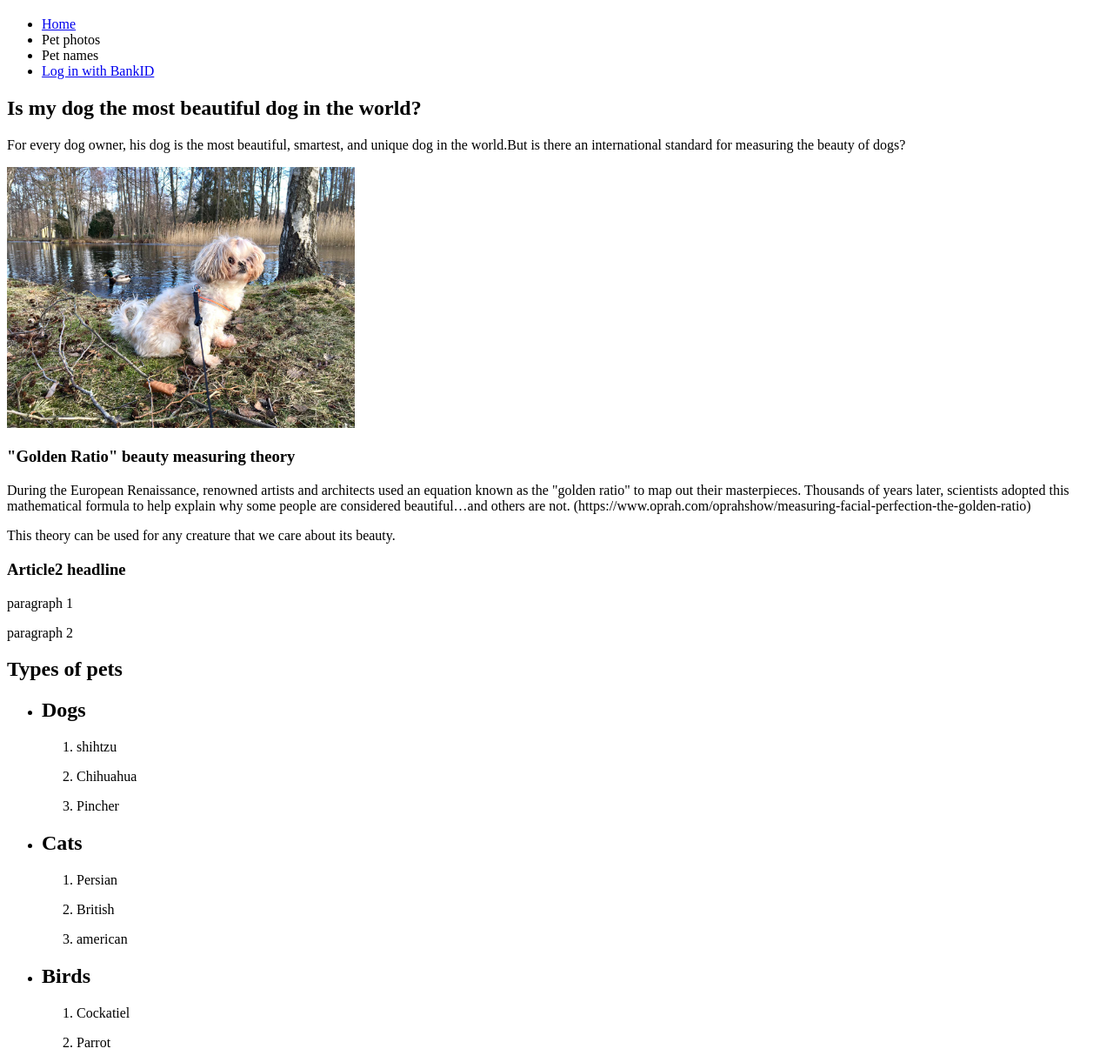
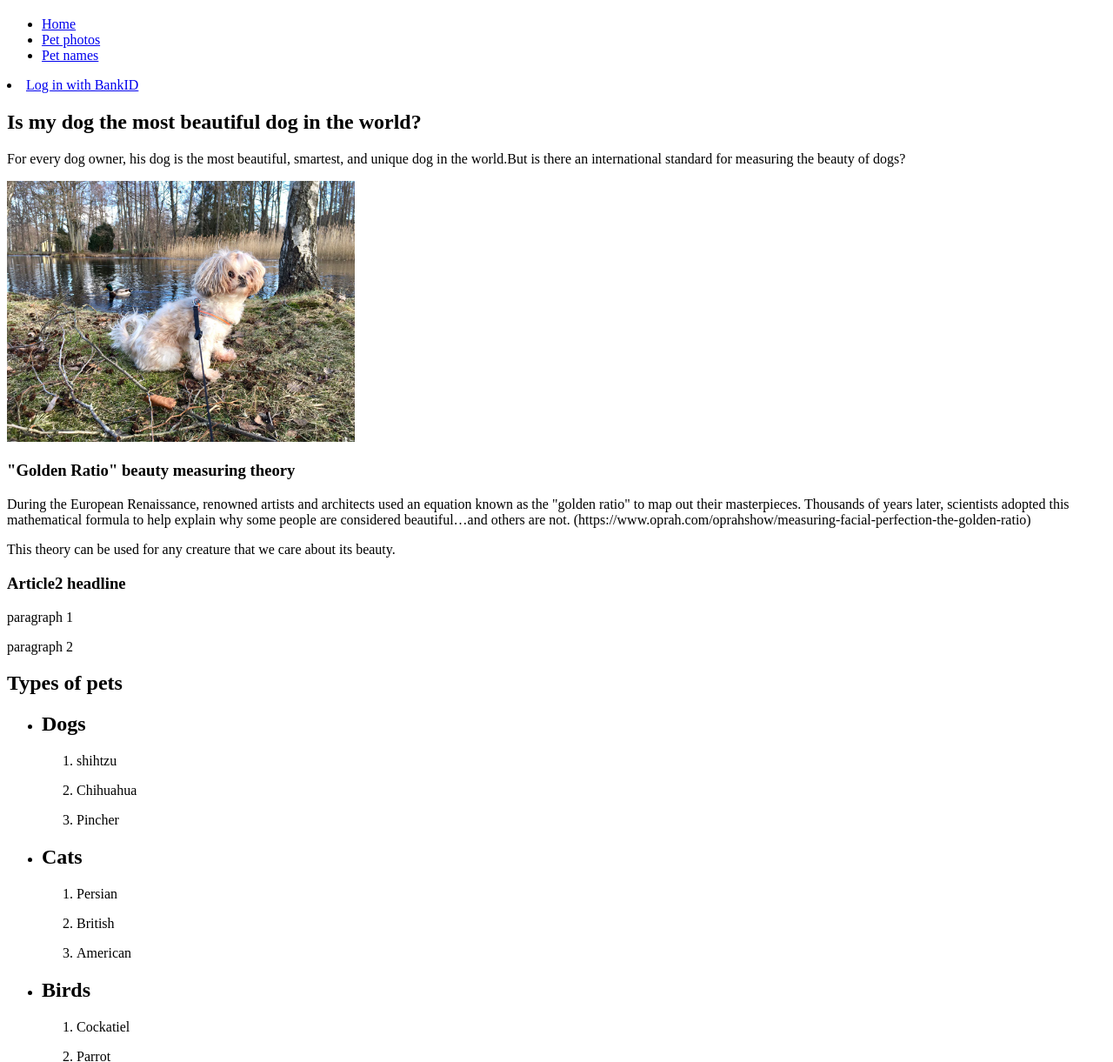
Before and after one commit to Narnia11/AssignmentHTML, a plain HTML site: page Index.html in a window 1280 px wide. Shown: the part 61-1282 px from the top of the page at 87% size. Drawn offline with Linux system fonts and the light colour scheme.

Commit message:
some edits according to Ulf's feedback

```diff
--- a/Index.html
+++ b/Index.html
@@ -12,11 +12,11 @@
             <nav>
                 <ul>
                     <li><a href="Index.html">Home</a></li>
-                    <li>Pet photos</li>
-                    <li>Pet names</li>
-                    <li><a href="login.html">Log in with BankID</a></li>
+                    <li><a href="https://unsplash.com/s/photos/pets">Pet photos</a></li>
+                    <li><a href="https://www.petplace.com/article/dogs/pet-care/top-1200-pet-names/">Pet names</a></li>
                 </ul>
             </nav>
+            <li><a href="login.html">Log in with BankID</a></li>
         </header>
 
         <main>
@@ -49,7 +49,7 @@
                 <ol>
                     <li><p>Persian</p></li>
                     <li><p>British</p></li>
-                    <li><p>american</p></li>
+                    <li><p>American</p></li>
                 </ol>
             </li>
             <li>
```
Also changed, not shown: login.html (+1 -1 lines).
